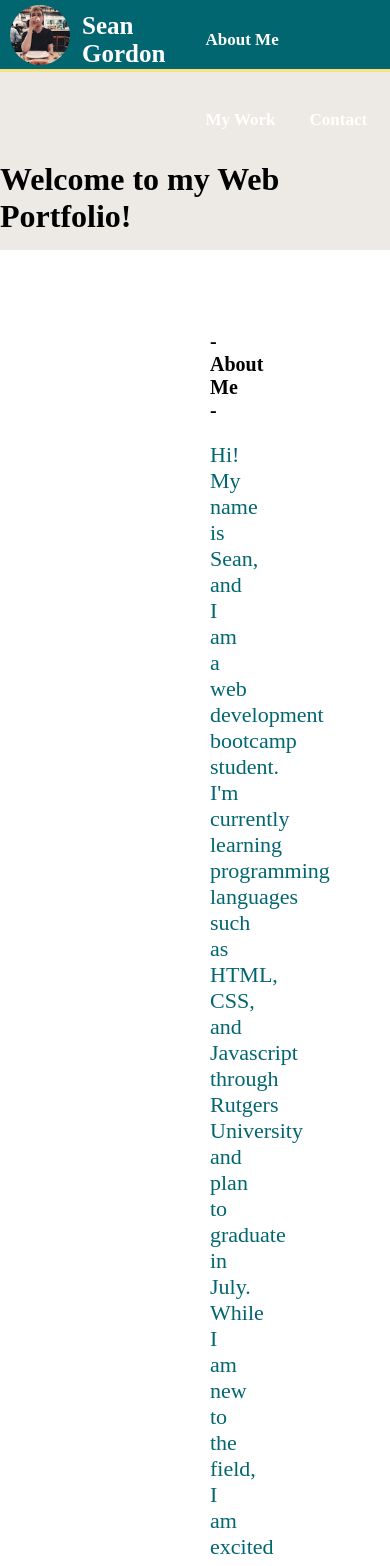
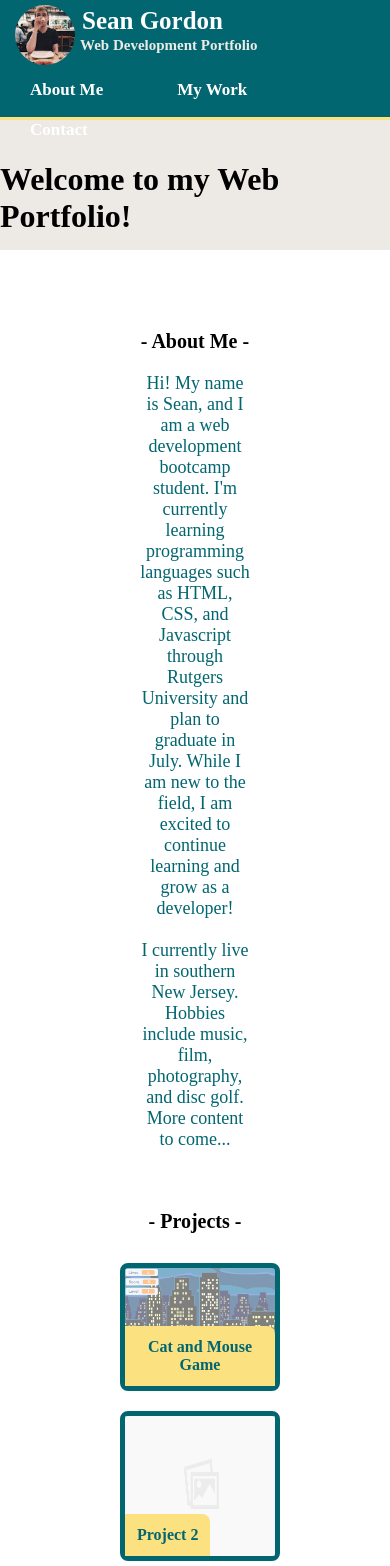
Before and after one commit to nodrognaes/Portfolio, a plain HTML site: page index.html in a window 390 px wide. Shown: the top 1566 px of the page. Drawn offline with Linux system fonts and the light colour scheme.

Commit message:
updated html/css

```diff
--- a/assets/css/style.css
+++ b/assets/css/style.css
@@ -1,4 +1,5 @@
 
+/* Setting custom color vars*/
 :root {
     --mygray: #EDEAE5;
     --myyellow: #fce181;
@@ -16,9 +17,10 @@ html {
     font-family: 'Compacta';
 }
 
+/* Includes title and navbar */
 header {
     display: flex;
-    height: 72px;
+    height: 76px;
     background-color: var(--myteal);
     position: fixed;
     top: 0;
@@ -29,15 +31,14 @@ header {
 
 #header-img {
     height: 60px;
-    margin-left: 10px;
-    margin-top: 5px;
+    margin: 0px 5px;
     border-radius: 90px;
 }
 
 .page-title {
     margin-right: auto;
-    margin-left: 10px;
-    margin-top: 10px;
+    padding: 5px 10px;
+    display: inline-flex;
 }
 
 .page-title h2 {
@@ -54,7 +55,7 @@ header {
 nav {
     float: right;
     display: flex;
-    justify-content: space-between;
+    justify-content: space-evenly;
 }
 
 .main-nav li {
@@ -91,6 +92,7 @@ nav {
     color:black;
 }
 
+/*set text color and alignment for full main div*/
 main {
     text-align: center;
     color: var(--myteal);
@@ -109,8 +111,7 @@ main article {
 
 #about-me {
     padding: 20px 120px;
-    font-size: 22px;
-
+    font-size: 20px;
 }
 
 .container {
@@ -131,8 +132,8 @@ main article {
     border: 5px solid var(--myteal);
     border-radius: 8px;
     margin: 10px 10px;
-    height: 280px;
-    min-width: 45%;
+    max-height: 280px;
+    min-width: 40%;
 }
 
 .other {
@@ -148,19 +149,23 @@ main article {
     border: 5px solid var(--myteal);
     border-radius: 8px;
     margin: 10px 10px;
+    flex: 1;
 }
 
 .card img {
     opacity: 0.5;
     height: 100%;
     width: 100%;
+    min-width: 150px;
 }
 
+/*background image will appear lighter until hovered over*/
 .card img:hover {
     opacity: 1.0;
     box-shadow: 0 0 8px rgba(0, 38, 70, 0.6)
 }
 
+/*Placing headings over project image bottom left corners */
 .card h3 {
     position: absolute;
     bottom: 0px;
@@ -194,10 +199,23 @@ footer {
 
 
 
+/* Media Queries for resizing screen*/
+@media only screen and (max-width: 700px) {
+    #about-me {
+        font-size: 18px;
+        padding: 20px 50px;
+    }
 
-@media screen and (max-width: 768px) {
-    nav {
+    .first-proj .card {
+        max-height: 200px;
+    }
+
+    header {
+        height: 120px;
         flex-direction: column;
     }
 
+    .main-nav li {
+        margin: 10px 30px;
+    }
 }
--- a/index.html
+++ b/index.html
@@ -3,17 +3,19 @@
 <head>
     <meta charset="UTF-8">
     <meta http-equiv="X-UA-Compatible" content="IE=edge">
-    <meta name="viewport" content="width=`, initial-scale=1.0">
+    <meta name="viewport" content="width=device-width, initial-scale=1">
     <link rel="stylesheet" href="assets/css/reset.css">
     <link rel="stylesheet" href="assets/css/style.css">
-    <title>Personal Portfolio</title>
+    <title>Sean Gordon Portfolio</title>
 </head>
 <body>
     <header>
-        <img id="header-img" src="assets/images/unnamed.jpg" alt="Header Photo">
         <section class="page-title">
-            <h2>Sean Gordon</h2>
-            <h3>Web Development Portfolio</h3>
+            <img id="header-img" src="assets/images/unnamed.jpg" alt="Header Photo">
+            <div>
+                <h2>Sean Gordon</h2>
+                <h3>Web Development Portfolio</h3>
+            </div>
         </section>
         <nav class="main-nav">
             <ul>
@@ -35,26 +37,26 @@
                     <br>
                     I currently live in southern New Jersey. Hobbies include music, film, photography, and disc golf. More content to come...</p>
         </article>
-        <article id="projects">
+        <article id="my-work">
             <h2>- Projects -</h2>
             <section class="container">
                 <section class="first-proj">
                     <figure class="card" id="proj1">
-                        <a href="https://scratch.mit.edu/projects/517178277/"><img src="assets/images/FWaUbZI.png" alt="Cat and Mouse Game Screenshot"></a>
+                        <a href="https://scratch.mit.edu/projects/517178277/" target="_blank"><img src="assets/images/FWaUbZI.png" alt="Cat and Mouse Game Screenshot"></a>
                         <h3>Cat and Mouse Game</h3>
                     </figure>
                 </section>
                 <section class="other">
                     <figure class="card" id="proj2">
-                        <a href="#"><img src="assets/images/placeholder.jpg" alt="Project 2"></a>
+                        <a href="#" target="_blank"><img src="assets/images/placeholder.jpg" alt="Project 2"></a>
                         <h3>Project 2</h3>
                     </figure>
                     <figure class="card" id="proj3">
-                        <a href="#"><img src="assets/images/placeholder.jpg" alt="Project 3"></a>
+                        <a href="#" target="_blank"><img src="assets/images/placeholder.jpg" alt="Project 3"></a>
                         <h3>Project 3</h3>
                     </figure>
                     <figure class="card" id="proj4">
-                        <a href="#"><img src="assets/images/placeholder.jpg" alt="Project 4"></a>
+                        <a href="#" target="_blank"><img src="assets/images/placeholder.jpg" alt="Project 4"></a>
                         <h3>Project 4</h3>
                     </figure>
                 </section>
```
Also changed, not shown: assets/images/Screenshot1.png (added), assets/images/Screenshot2.png (added), 1 other file.
